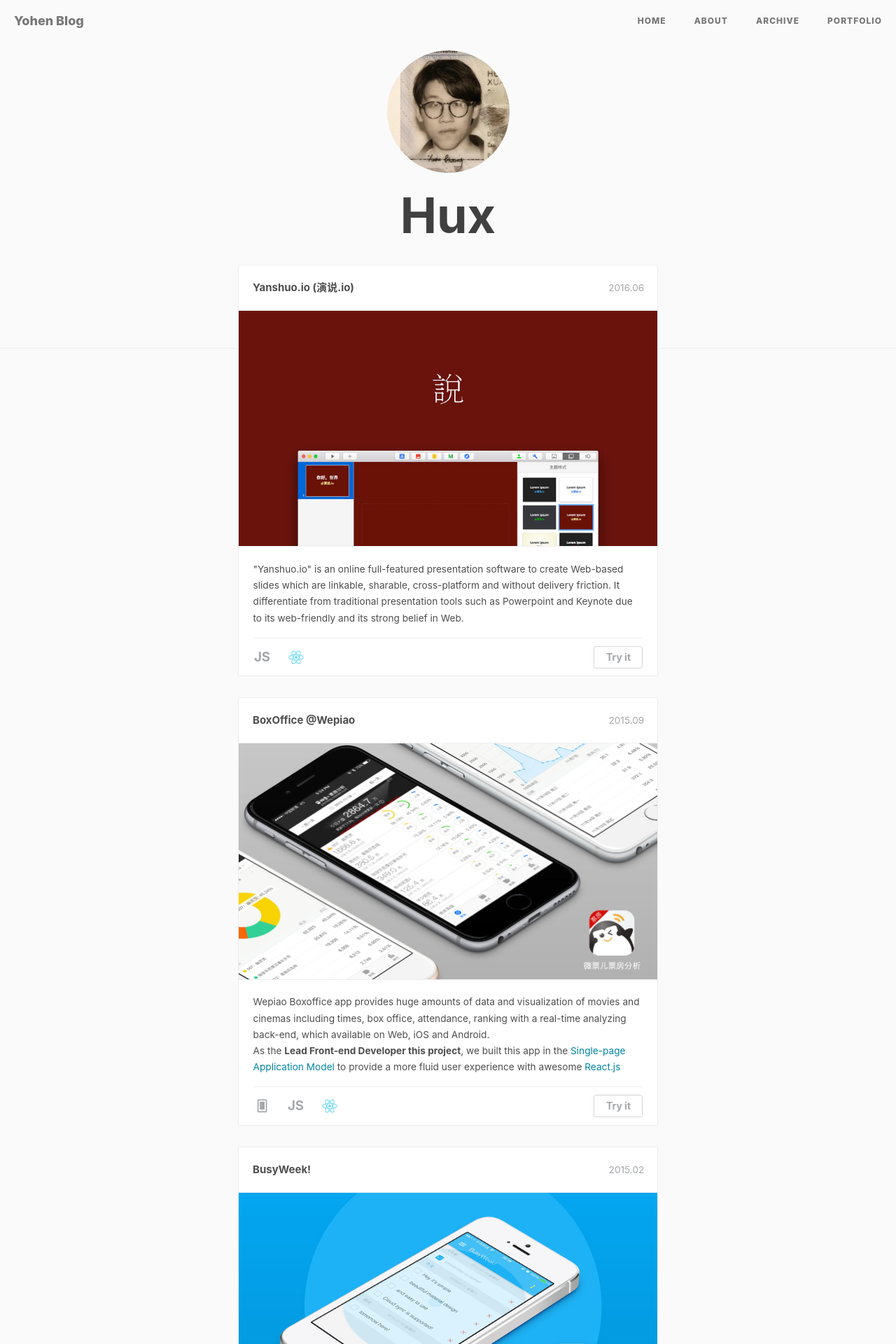
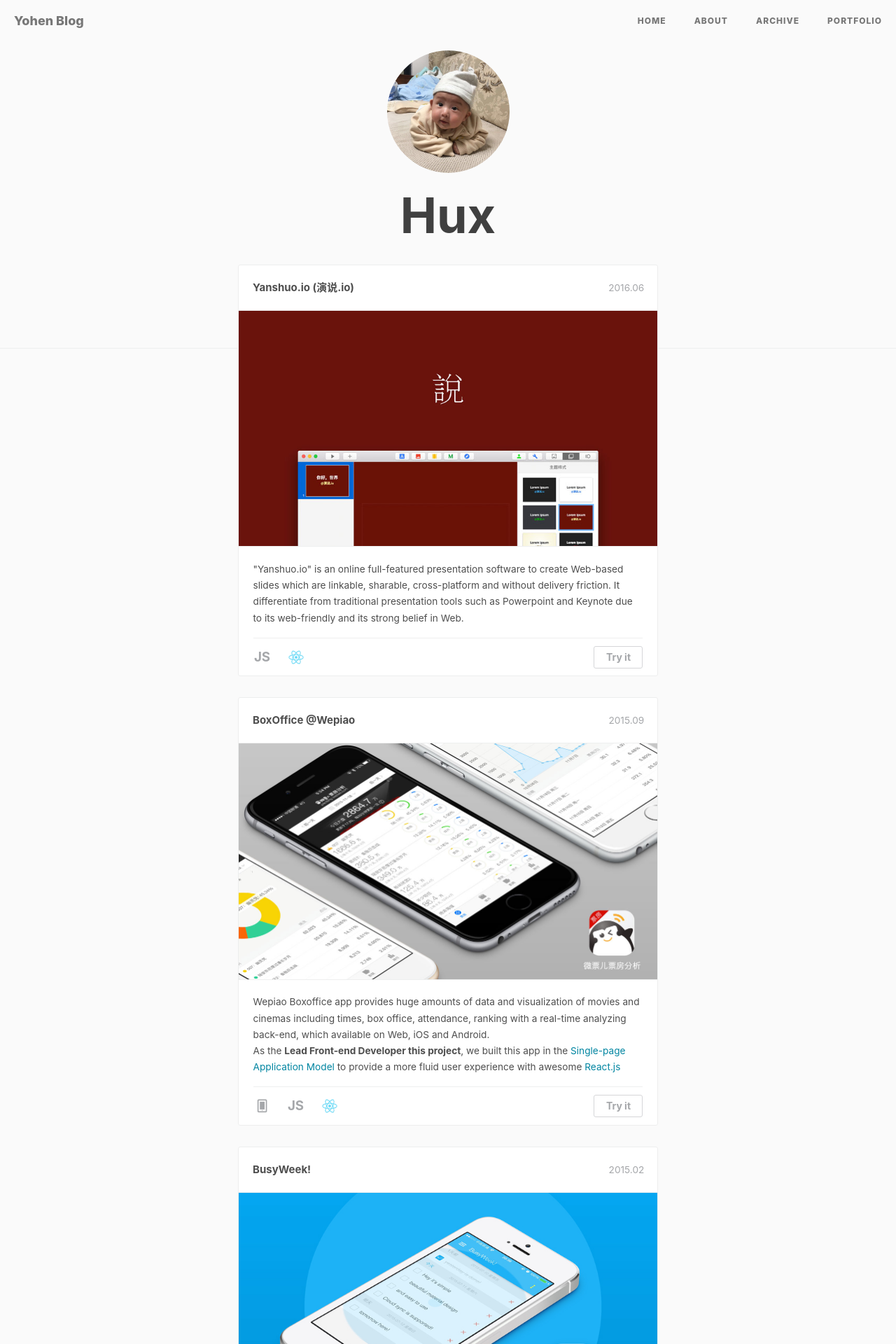
Before and after one commit to yohenpeng/yohenpeng.github.io, a Jekyll site: the page built from portfolio/index.html, in a window 1280 px wide. Shown: the top 1920 px of the page at 70% size. Built offline with Jekyll 4.4.1, drawn with Linux system fonts in a browser that asks for light colours; nearby versions of some CDN libraries; comment, search, counter and statistics services are not loaded.

Commit message:
update_修改头像

```diff
--- a/_config.yml
+++ b/_config.yml
@@ -78,7 +78,7 @@
 # Sidebar settings
 sidebar: true                           # whether or not using Sidebar.
 sidebar-about-description: "天行健，君子以自强不息"
-sidebar-avatar: /img/avatar-hux-ny.jpg      # use absolute URL, seeing it's used in both `/` and `/about/`
+sidebar-avatar: /img/avatar-wen-smile.jpg      # use absolute URL, seeing it's used in both `/` and `/about/`
 
 
 
--- a/portfolio/index.html
+++ b/portfolio/index.html
@@ -16,7 +16,7 @@
 	<body>
 		<div class="container" style="margin:0;padding:0;width:100%;">
 			<header>
-				<img width="175" height="175" style="border-radius:50%;" src="/img/avatar-hux-ny.jpg">
+				<img width="175" height="175" style="border-radius:50%;" src="/img/avatar-wen.jpg">
 				<h1>Hux</h1>
 			</header>
 			<div class="main">
--- a/sw.js
+++ b/sw.js
@@ -20,7 +20,7 @@
   "./js/hux-blog.min.js",
   "./js/snackbar.js",
   "./img/icon_wechat.png",
-  "./img/avatar-hux.jpg",
+  "./img/avatar-wen.jpg",
   "./img/home-bg.jpg",
   "./img/404-bg.jpg",
   "./css/hux-blog.min.css",
```
Also changed, not shown: README.md, img/avatar-hux-home.jpg (deleted), img/avatar-hux-ny.jpg (deleted), img/avatar-hux.jpg (deleted), img/avatar-wen.jpg (added), img/avatar_wen_smile.jpg (added), img/post-bg-see-u-ali.jpg (deleted).
